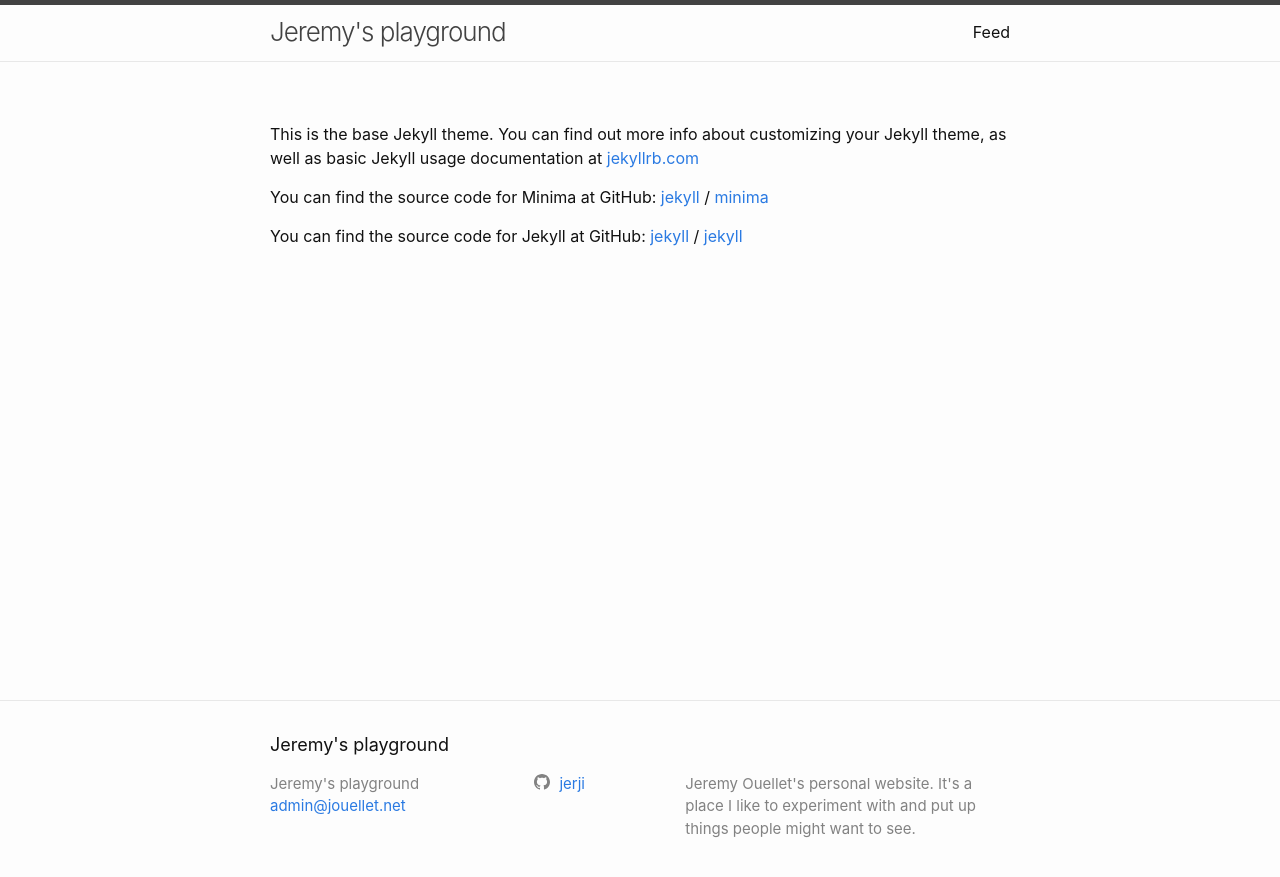
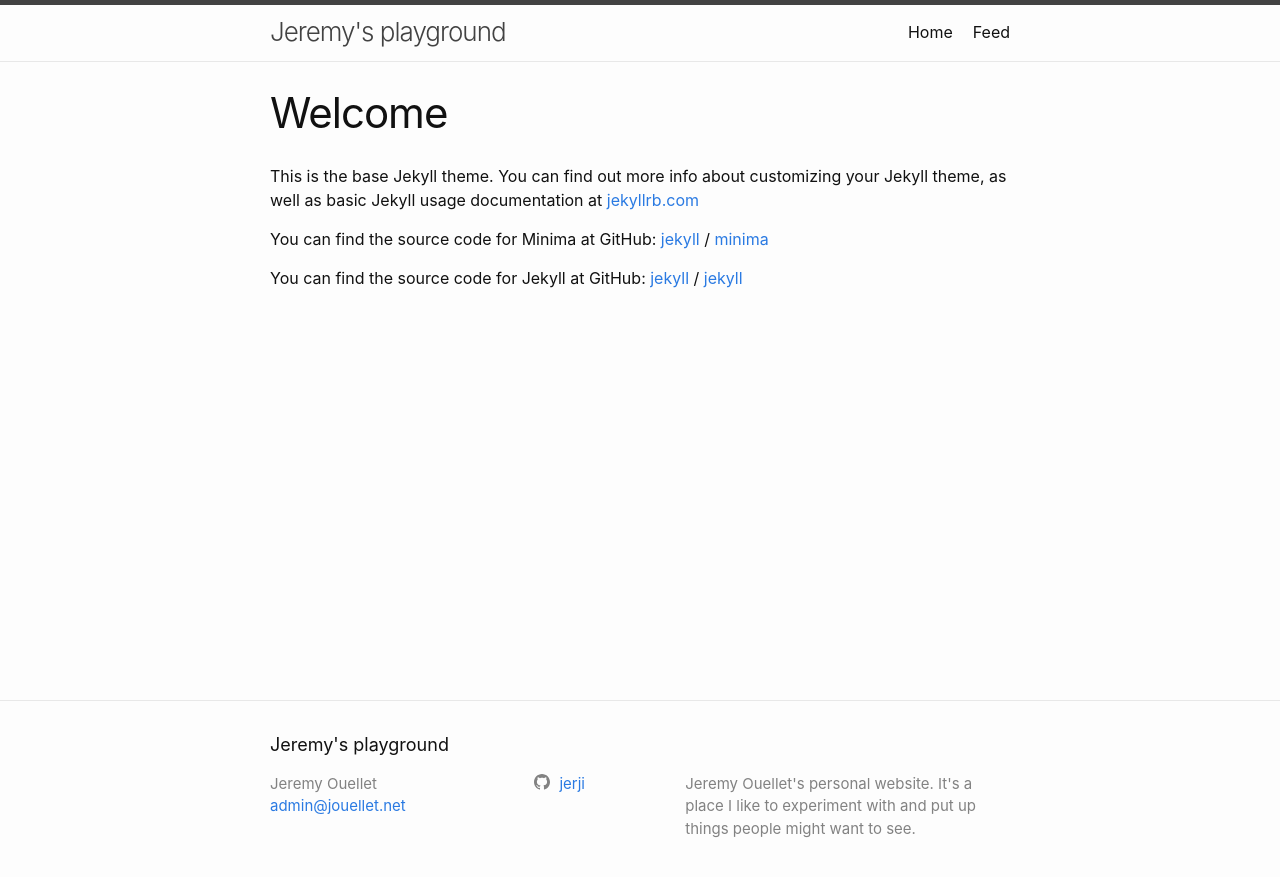
Before and after one commit to jerji/website-jekyll, a Jekyll site: the page built from index.md, in a window 1280 px wide. Shown: the top 877 px of the page. Built offline with Jekyll 4.4.1, drawn with Linux system fonts in a browser that asks for light colours.

Commit message:
Changed a bunch of shit

```diff
--- a/_config.yml
+++ b/_config.yml
@@ -15,6 +15,7 @@
 # in the templates via {{ site.myvariable }}.
 title: Jeremy's playground
 email: admin@jouellet.net
+author: Jeremy Ouellet
 description: >- # this means to ignore newlines until "baseurl:"
   Jeremy Ouellet's personal website. It's a place I like to
   experiment with and put up things people might want to see.
@@ -30,6 +31,9 @@ plugins:
   - jekyll-feed
   - jekyll-seo-tag
 
+feed:
+  path: rss.xml
+
 # Exclude from processing.
 # The following items will not be processed, by default. Create a custom list
 # to override the default setting.
--- a/_includes/header.html
+++ b/_includes/header.html
@@ -17,10 +17,16 @@
         </label>
 
         <div class="trigger">
+          <a class="page-link" href="/">Home</a>
           {%- for path in page_paths -%}
+
             {%- assign my_page = site.pages | where: "path", path | first -%}
-            {%- if my_page.title -%}
-            <a class="page-link" href="{{ my_page.url | relative_url }}">{{ my_page.title | escape }}</a>
+            {%- if my_page.menu != 'Home' -%}
+              {%- if my_page.menu -%}
+                <a class="page-link" href="{{ my_page.url | relative_url }}">{{ my_page.menu | escape }}</a>
+              {%- elsif my_page.title -%}
+                <a class="page-link" href="{{ my_page.url | relative_url }}">{{ my_page.title | escape }}</a>
+              {%- endif -%}
             {%- endif -%}
           {%- endfor -%}
         </div>
--- a/_layouts/home.html
+++ b/_layouts/home.html
@@ -28,7 +28,7 @@ layout: default
       {%- endfor -%}
     </ul>
 
-    <p class="rss-subscribe">subscribe <a href="{{ "/feed.xml" | relative_url }}">via RSS</a></p>
+    <p class="rss-subscribe">subscribe <a href="{{ "/rss.xml" | relative_url }}">via RSS</a></p>
   {%- endif -%}
 
 </div>
--- a/index.md
+++ b/index.md
@@ -1,5 +1,7 @@
 ---
 layout: page
+title: Welcome
+menu: Home
 ---
 
 This is the base Jekyll theme. You can find out more info about customizing your Jekyll theme, as well as basic Jekyll usage documentation at [jekyllrb.com](https://jekyllrb.com/)
```
Also changed, not shown: pdftest.html (added, +7 -0 lines), 1 other file.
